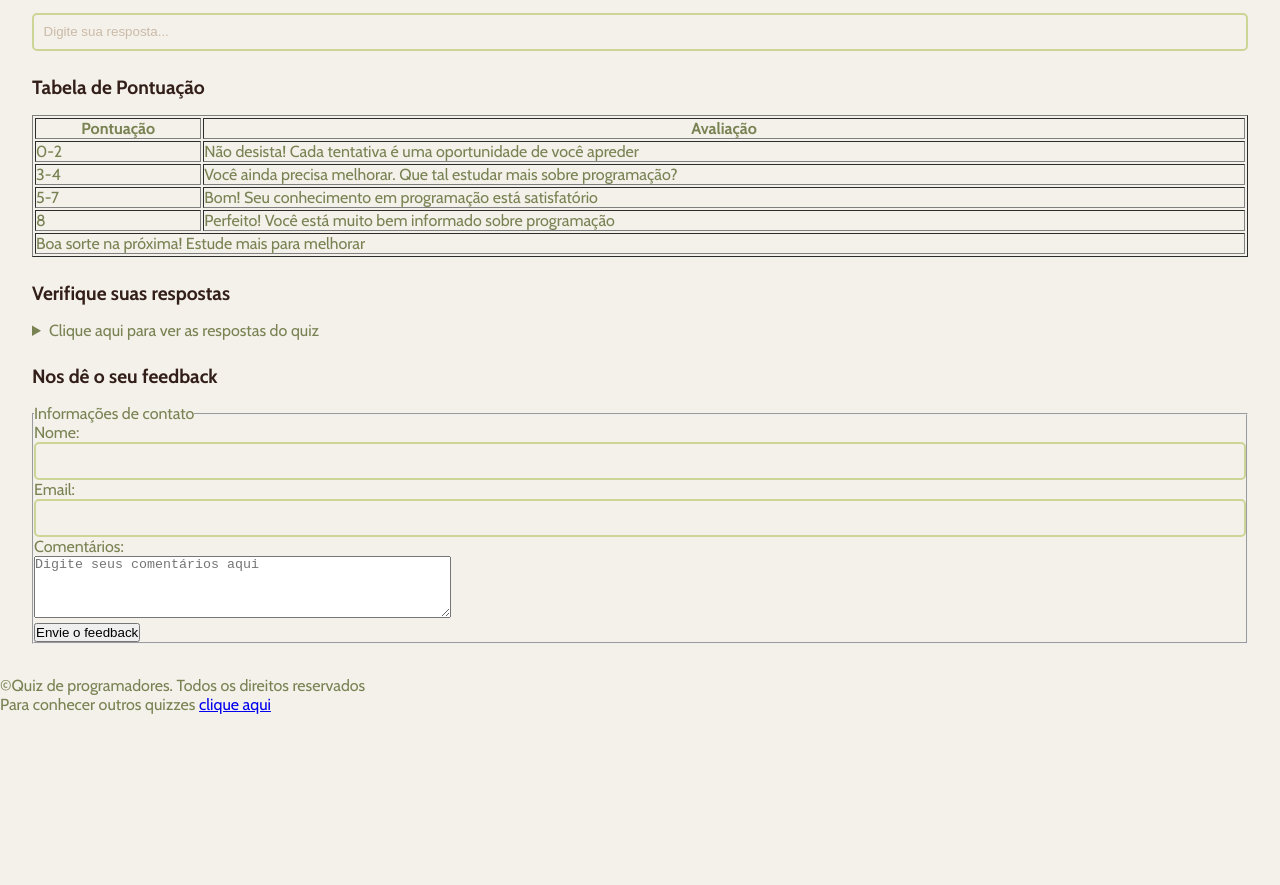
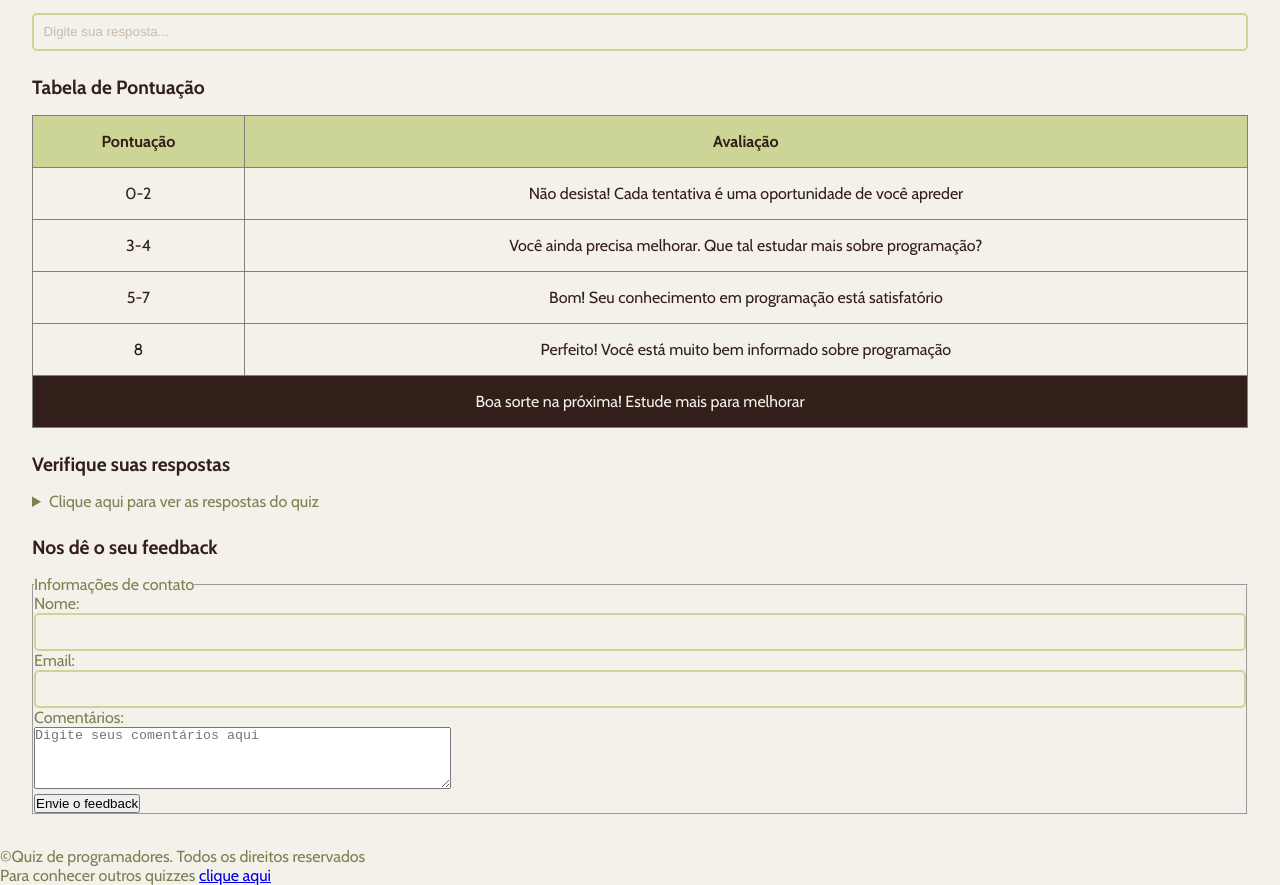
Before and after one commit to Pedro-Lucas-Almeida-Nogueira/quiz, a plain HTML site: page index.html in a window 1280 px wide. Shown: the part 1242-2127 px from the top of the page. Before the commit the page ends 1956 px from the top, so only its background shows below. Drawn offline with nearby package versions, Linux system fonts and the light colour scheme.

Commit message:
estilos da tabela adcionados

```diff
--- a/style.css
+++ b/style.css
@@ -68,3 +68,25 @@ img {
     width: 5rem;
     border-radius: 5px;
 }
+
+table {
+    width: 100%;
+    border-collapse: collapse;
+}
+
+th {
+    background-color: #CCD595;
+    color: #331F19;
+    padding: 1rem;
+}
+
+td {
+    color: #331F19;
+    padding: 1rem;
+    text-align: center;
+}
+
+tfoot td {
+    background-color: #331F19;
+    color: #F4F0EA;
+}
```
